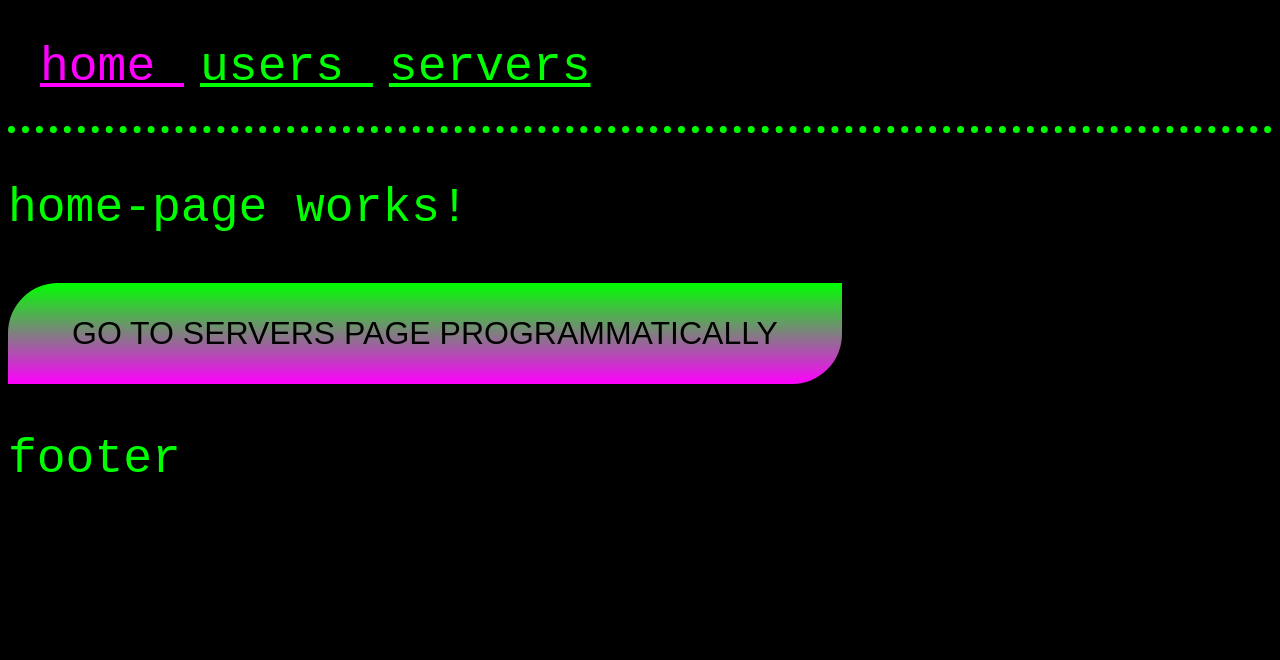
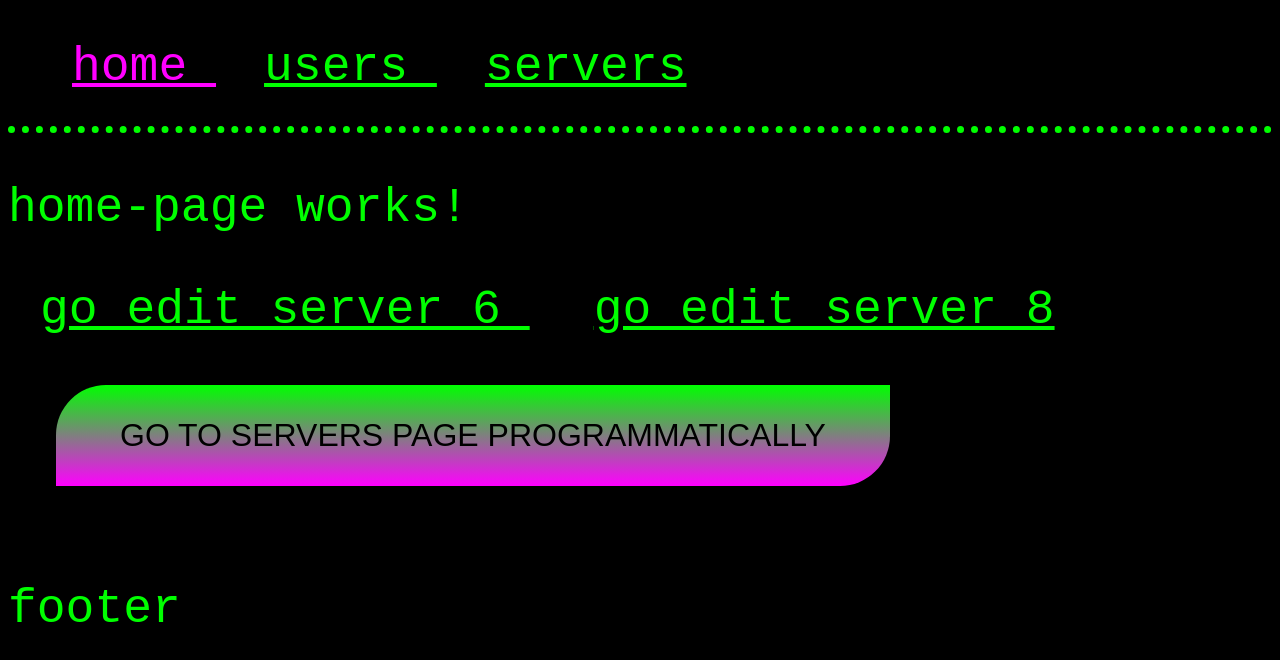
Before and after one commit to divineLush/ng-routing, an Angular app: page / in a window 1280 px wide. Shown: the top 660 px of the page. Built offline with nearby package versions, Linux system fonts and the light colour scheme.

Commit message:
passing query params and fragments

```diff
--- a/src/app/app-routing.module.ts
+++ b/src/app/app-routing.module.ts
@@ -5,6 +5,7 @@ import { HomePageComponent } from '../app/pages/home-page/home-page.component';
 import { UsersPageComponent } from '../app/pages/users-page/users-page.component';
 import { UserPageComponent } from '../app/pages/user-page/user-page.component';
 import { ServersPageComponent } from '../app/pages/servers-page/servers-page.component';
+import { EditServerComponent } from '../app/pages/edit-server/edit-server.component';
 
 const routes: Routes = [
   {
@@ -23,6 +24,10 @@ const routes: Routes = [
     path: 'servers',
     component: ServersPageComponent,
   },
+  {
+    path: 'servers/:id/edit',
+    component: EditServerComponent,
+  },
 ];
 
 @NgModule({
--- a/src/app/app.module.ts
+++ b/src/app/app.module.ts
@@ -9,6 +9,7 @@ import { UsersPageComponent } from './pages/users-page/users-page.component';
 import { HomePageComponent } from './pages/home-page/home-page.component';
 import { ServersPageComponent } from './pages/servers-page/servers-page.component';
 import { UserPageComponent } from './pages/user-page/user-page.component';
+import { EditServerComponent } from './pages/edit-server/edit-server.component';
 
 @NgModule({
   declarations: [
@@ -18,7 +19,8 @@ import { UserPageComponent } from './pages/user-page/user-page.component';
     UsersPageComponent,
     HomePageComponent,
     ServersPageComponent,
-    UserPageComponent
+    UserPageComponent,
+    EditServerComponent
   ],
   imports: [
     BrowserModule,
--- /dev/null
+++ b/src/app/pages/edit-server/edit-server.component.html
@@ -0,0 +1 @@
+<p>edit-server works!</p>
--- /dev/null
+++ b/src/app/pages/edit-server/edit-server.component.ts
@@ -0,0 +1,15 @@
+import { Component, OnInit } from '@angular/core';
+
+@Component({
+  selector: 'app-edit-server',
+  templateUrl: './edit-server.component.html',
+  styleUrls: ['./edit-server.component.css']
+})
+export class EditServerComponent implements OnInit {
+
+  constructor() { }
+
+  ngOnInit(): void {
+  }
+
+}
--- a/src/app/pages/home-page/home-page.component.html
+++ b/src/app/pages/home-page/home-page.component.html
@@ -1,2 +1,17 @@
 <p>home-page works!</p>
+<!-- /servers/6/edit?allowEdit=1&anotherParam=0#loading -->
+<a
+  [routerLink]="['/servers', 6, 'edit']"
+  [queryParams]="{ allowEdit: '1', anotherParam: '0' }"
+  fragment="loading"
+>
+  go edit server 6
+</a>
+<a
+  [routerLink]="['/servers', 8, 'edit']"
+  [queryParams]="{ allowEdit: '1' }"
+  fragment="loading"
+>
+  go edit server 8
+</a>
 <button (click)="goToServers()">Go to servers page programmatically</button>
--- a/src/app/pages/servers-page/servers-page.component.html
+++ b/src/app/pages/servers-page/servers-page.component.html
@@ -1,2 +1,9 @@
 <p>servers-page works!</p>
+<!-- /servers/5/edit?allowEdit=1 -->
+<a
+  [routerLink]="['/servers', 5, 'edit']"
+  [queryParams]="{ allowEdit: '1' }"
+>
+  edit server 5
+</a>
 <button (click)="onReload()">Reload Page</button>
--- a/src/styles.css
+++ b/src/styles.css
@@ -7,6 +7,7 @@ body {
 }
 
 a {
+  margin: 2rem;
   color: lime;
   transition: opacity .5s ease;
 }
@@ -20,6 +21,7 @@ a:hover {
 }
 
 button {
+  margin: 3rem;
   padding: 2rem 4rem;
   font-size: 2rem;
   background: linear-gradient(lime, fuchsia);
```
Also changed, not shown: src/app/pages/edit-server/edit-server.component.css (added).
